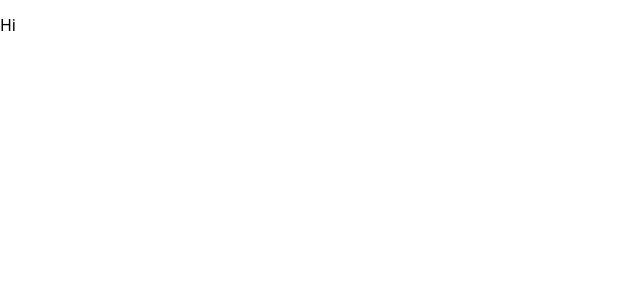
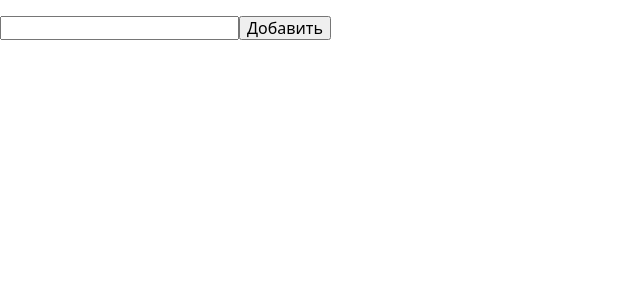
Before and after one commit to itstoreall/goit-react-hw-02-phonebook, a React (Create React App) app: page / in a window 1280 px wide. Shown: the top 300 px of the page, without its empty margins (0-640 px from the left). Built offline with nearby package versions, Linux system fonts and the light colour scheme.

Commit message:
adds an initial form markup

```diff
--- a/package.json
+++ b/package.json
@@ -2,7 +2,7 @@
   "name": "goit-react-hw-02-phonebook",
   "version": "0.1.0",
   "private": true,
-  "homepage": "https://itstoreall.github.io/goit-react-hw-01-components",
+  "homepage": "https://itstoreall.github.io/goit-react-hw-02-phonebook",
   "dependencies": {
     "@testing-library/jest-dom": "^5.11.9",
     "@testing-library/react": "^11.2.5",
--- a/src/App.js
+++ b/src/App.js
@@ -1,5 +1,29 @@
+import React, { Fragment, useState } from 'react';
+
+// const state = {
+//   contacts: [],
+//   name: '',
+// };
+
 function App() {
-  return <p>Hi</p>;
+  const [count, setCount] = useState([]);
+
+  const handleAddContact = e => {
+    console.log(e.target.value);
+  };
+
+  return (
+    <Fragment>
+      <p>{count}</p>
+      <form>
+        <input type="text" onChange={handleAddContact} />
+        <button type="button" onClick={handleAddContact}>
+          Добавить
+        </button>
+      </form>
+      <span></span>
+    </Fragment>
+  );
 }
 
 export default App;
```
Also changed, not shown: 1 other file (tests, documents, lock files or other folders).
